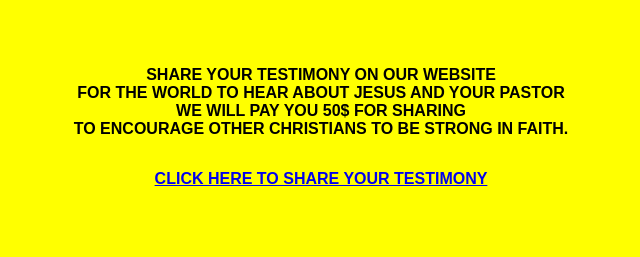
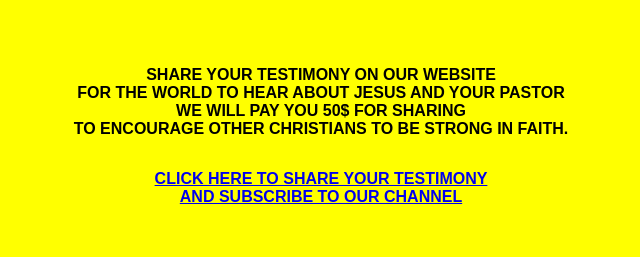
Before and after one commit to oak29/testimony, a plain HTML site: page index.html in a window 1280 px wide. Shown: the whole page, without its empty margins (319-959 px from the left). Drawn offline with Linux system fonts and the light colour scheme.

Commit message:
Update index.html

```diff
--- a/index.html
+++ b/index.html
@@ -84,7 +84,7 @@
    <p><b> SHARE YOUR TESTIMONY ON OUR WEBSITE<BR> FOR THE WORLD TO HEAR ABOUT JESUS AND YOUR PASTOR<BR> WE WILL PAY YOU
 50$ FOR SHARING<BR> TO ENCOURAGE OTHER CHRISTIANS TO BE STRONG IN FAITH. </b></p>
 
-	<p><b><a href='https://c2hxh289.caspio.com/dp/1adbd0004430347a2a4547a29b70 '>CLICK HERE TO SHARE YOUR TESTIMONY </a></b></p>   </p>
+	<p><b><a href='https://c2hxh289.caspio.com/dp/1adbd0004430347a2a4547a29b70 '>CLICK HERE TO SHARE YOUR TESTIMONY<BR>AND SUBSCRIBE TO OUR CHANNEL </a></b></p>   </p>
 
 
 </body>
```
